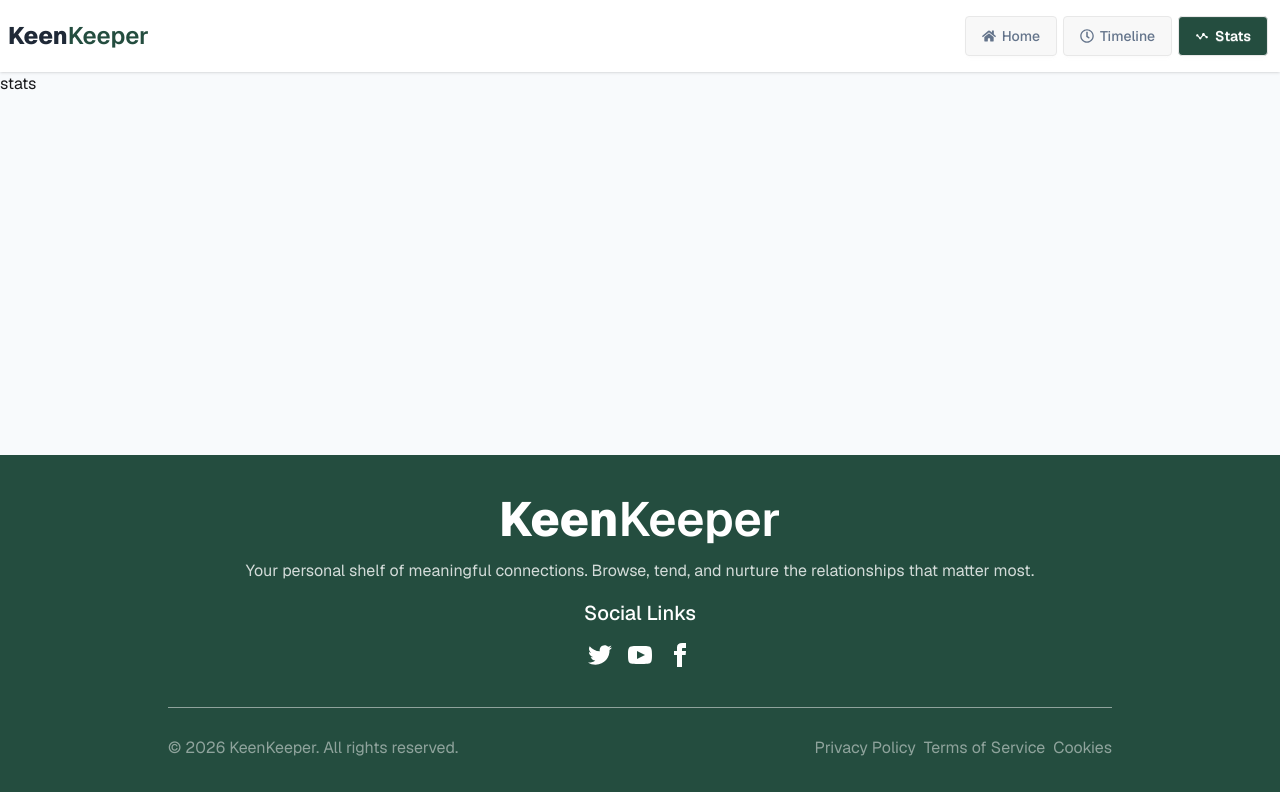
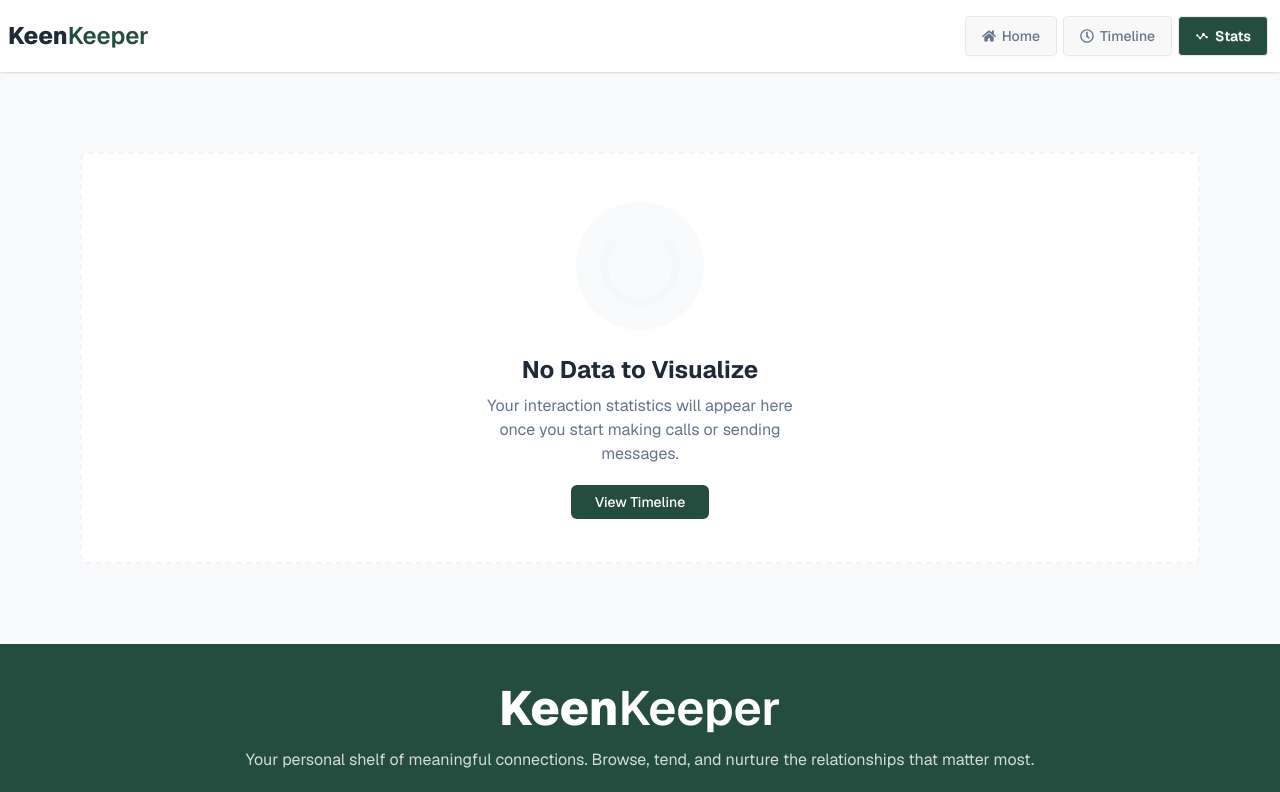
Before and after one commit to kaziontor7/Keen-Keeper, a React (Vite) app: page /stats in a window 1280 px wide. Shown: the top 792 px of the page. Built offline with nearby package versions, Linux system fonts and the light colour scheme.

Commit message:
stats page done

```diff
--- a/package.json
+++ b/package.json
@@ -15,6 +15,7 @@
     "react-dom": "^19.2.4",
     "react-icons": "^5.6.0",
     "react-router": "^7.14.1",
+    "recharts": "^3.8.1",
     "tailwindcss": "^4.2.2"
   },
   "devDependencies": {
--- a/src/Pages/Stats.jsx
+++ b/src/Pages/Stats.jsx
@@ -1,9 +1,72 @@
-import React from 'react';
+import React, { useContext } from 'react';
+import { RxValue } from 'react-icons/rx';
+import { Legend, Pie, PieChart, Tooltip } from 'recharts';
+import { StoredFriendContext } from '../Context/context';
+import { Link } from 'react-router';
+
 
 const Stats = () => {
+    const {calls} = useContext(StoredFriendContext)
+        const onlyCalls = [...calls.filter(call=> call.type === 'Call')]
+        const onlyVideoCalls = [...calls.filter(call=> call.type === 'Video Call')]
+        const onlyMessages = [...calls.filter(call=> call.type === 'Message')]
+
+        if (onlyVideoCalls.length===0 && calls.length === 0 && onlyMessages.length===0) {
+        return (
+            <div className='p-20'>
+                <div className='p-12 bg-white rounded-lg border-2 border-dashed border-gray-100 text-center'>
+                    <div className="w-32 h-32 bg-gray-50 rounded-full flex items-center justify-center mx-auto mb-6">
+                         <div className="w-20 h-20 border-8 border-gray-100 border-t-transparent rounded-full opacity-40"></div>
+                    </div>
+
+                    <h3 className='black font-bold text-2xl mb-2'>No Data to Visualize</h3>
+                    <p className='gray max-w-xs mx-auto mb-6'>
+                        Your interaction statistics will appear here once you start making calls or sending messages.
+                    </p>
+
+                    <Link to={'/timeline'} className=" px-6 py-2 bg-[#244D3F] text-white rounded-md text-sm font-medium hover:opacity-90">
+                        View Timeline
+                    </Link>
+                </div>
+            </div>
+        );
+    }
+
+
+    const data = [
+        {name:'Call', value: onlyCalls.length , fill: '#244D3F'},
+        {name:'Video', value: onlyVideoCalls.length , fill: '#37A163'},
+        {name:'Text', value: onlyMessages.length , fill: '#7E35E1'}
+    ];
     return (
-        <div>
-            stats
+        <div className='w:9/10 md:w-8/10 mx-auto  my-20'>
+            <h1 className='font-bold text-5xl black pb-6'>Friends Analytics</h1>
+            <div className='p-8 bg-white rounded-lg w-full'>
+            <p className='dark-green font-medium text-xl pb-6'>By Interaction Type</p>
+            <div className='mx-auto'>
+            <PieChart style={{ width: '100%', maxWidth: '400px', maxHeight: '80vh', aspectRatio: 1, margin: 'auto' }} responsive>
+      <Pie
+        data={data}
+        innerRadius="80%"
+        outerRadius="100%"
+        // Corner radius is the rounded edge of each pie slice
+        cornerRadius="50%"
+        fill="#8884d8"
+        // padding angle is the gap between each pie slice
+        paddingAngle={5}
+        dataKey="value"
+        isAnimationActive={true}
+      />
+     <Legend
+  iconType="circle"
+  iconSize={10}
+  verticalAlign="bottom"
+  wrapperStyle={{ paddingTop: '20px' }}
+/>
+      <Tooltip></Tooltip>
+    </PieChart>
+            </div>
+            </div>
         </div>
     );
 };
```
Also changed, not shown: 1 other file (tests, documents, lock files or other folders).
